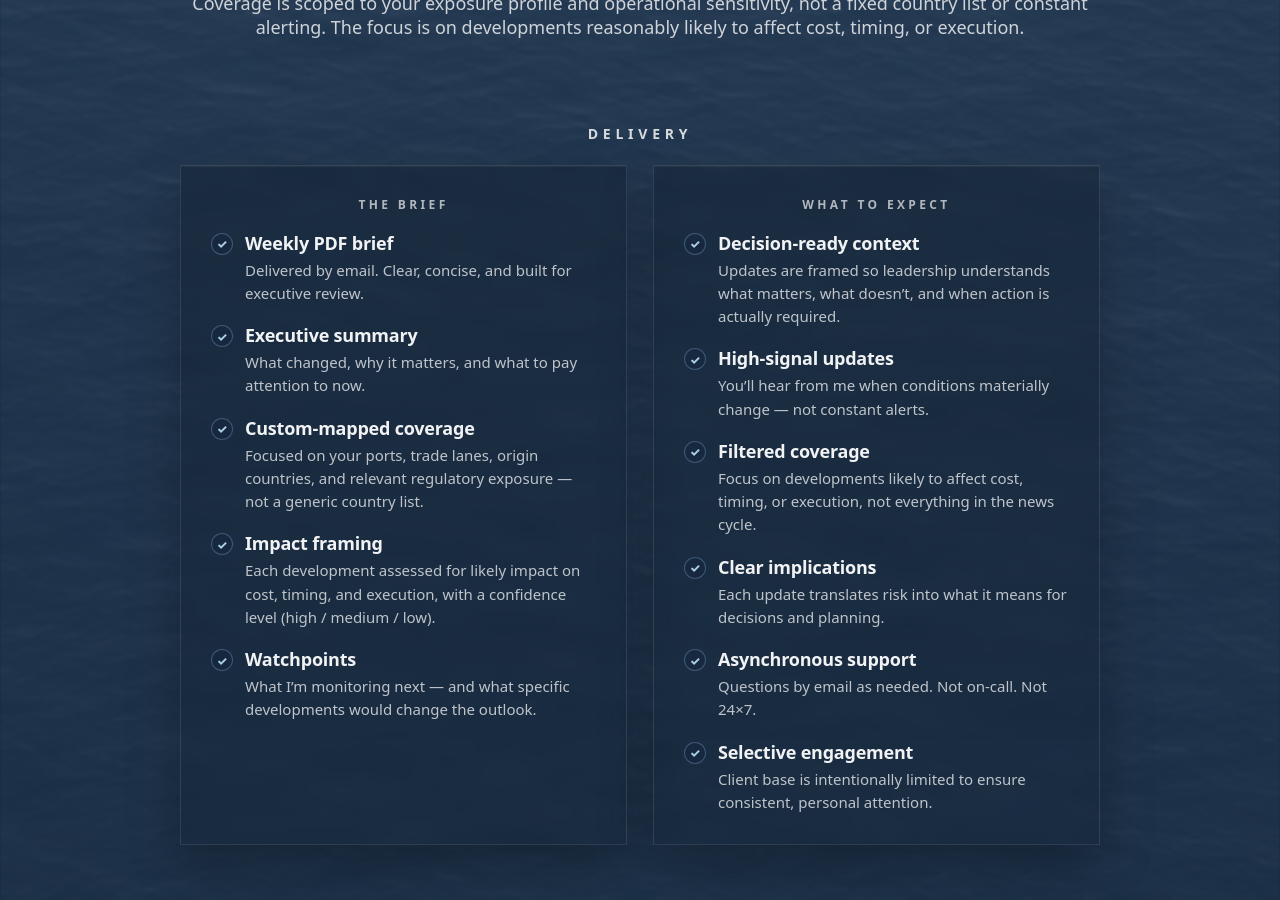
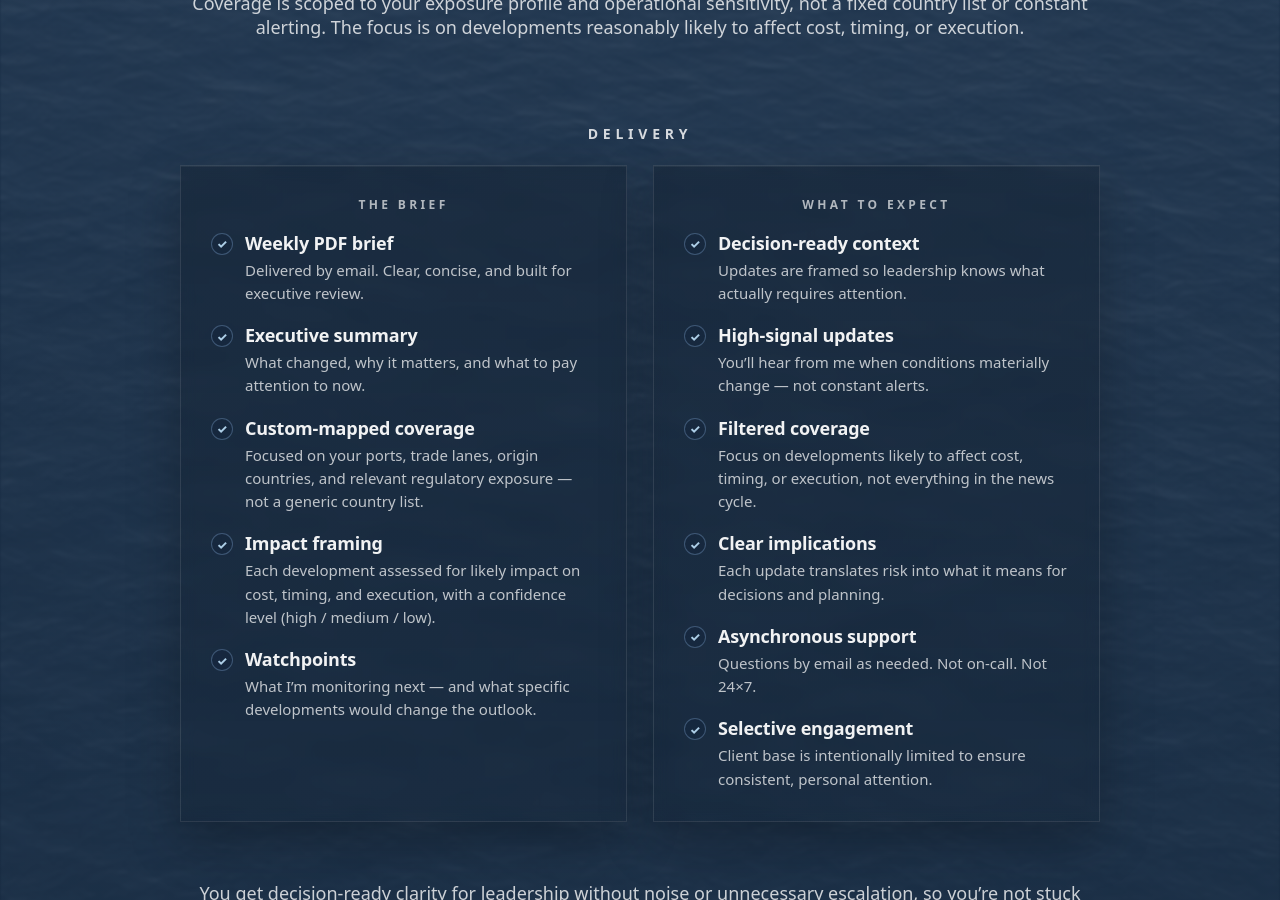
Before and after one commit to importrisk/import-risk-intelligence-site, a Jekyll site: the page built from method.html, in a window 1280 px wide and 900 px high, scrolled down 966 px. Built offline with Jekyll 4.4.1, drawn with Linux system fonts in a browser that asks for light colours.

Commit message:
Update method.html

```diff
--- a/method.html
+++ b/method.html
@@ -207,7 +207,7 @@ css: /method.css?v=100
   <ul class="mp-card-list">
     <li>
   <strong>Decision-ready context</strong>
-  <span>Updates are framed so leadership understands what matters, what doesn’t, and when action is actually required.</span>
+  <span>Updates are framed so leadership knows what actually requires attention.</span>
 </li>
   <li>
       <strong>High-signal updates</strong>
```
